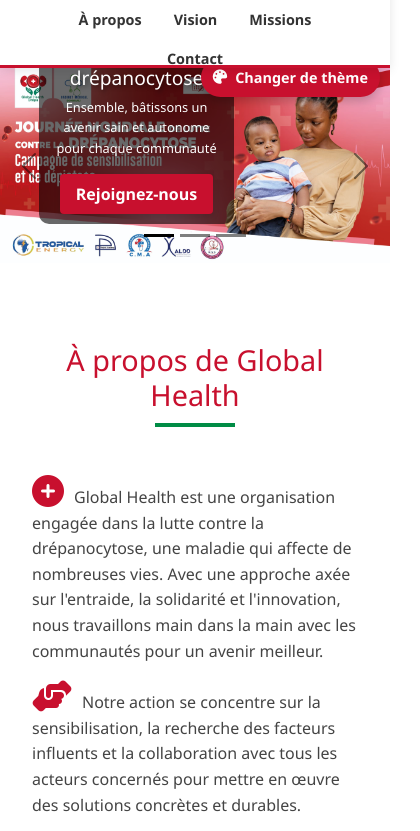
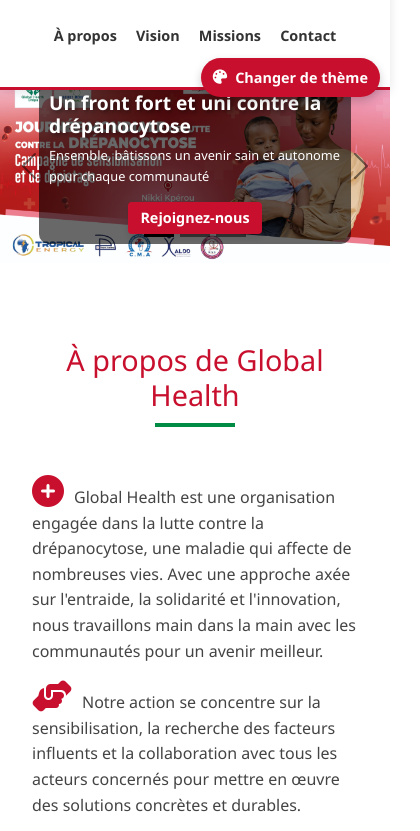
Before and after one commit to Faoussane/GlobalHealth, a plain HTML site: page index.html in a window 390 px wide. Shown: the part 82-913 px from the top of the page, 420 px wide, since content can reach past the window. Drawn offline with nearby package versions, Linux system fonts and the light colour scheme.

Commit message:
Update index.html

```diff
--- a/index.html
+++ b/index.html
@@ -58,6 +58,11 @@
             background-color: var(--light);
             line-height: 1.6;
             transition: all 0.3s ease;
+            padding: 0;
+            width: 100%;
+            margin: 0;
+            min-height: 200vh;
+            overflow-x: hidden;
         }
 
         /* Bouton de changement de thème */
@@ -186,7 +191,11 @@
             position: absolute;
             bottom: 20%;
             left: 10%;
-            width: 50%;
+            width: 80%; /* Largeur plus flexible */
+            max-width: 600px; /* Limite maximale pour éviter les débordements */
+            margin-left: auto;
+            margin-right: auto;
+            transform: translateX(0);
         }
 
 
@@ -194,7 +203,7 @@
         .g h1 {
             color: #ffffff;
             font-size: 2rem;
-            font-weight: 2rem;
+            font-weight: 700; /* Correction : font-weight n'accepte pas une valeur en rem */
             line-height: 1.2;
             text-shadow: 2px 2px 4px rgba(0, 0, 0, 0.5);
         }
@@ -228,6 +237,7 @@
         /* À propos */
         .about {
             background-color: var(--light);
+            width: 100%;
         }
 
         .about-content {
@@ -491,18 +501,19 @@
         .mission-card, .about-content, .vision-content {
             animation: fadeIn 1s ease-out;
         }
-        .container{
-                margin-top: 70px;
-            }
 
         /* Responsive */
         @media (max-width: 768px) {
             header {
-                height: 150px;
+                height: auto; /* Supprime la hauteur fixe */
+                padding: 1rem;
             }
             .header-container {
                 flex-direction: column;
                 text-align: center;
+            }
+            .logo {
+                margin-bottom: 1rem;
             }
 
             nav ul {
@@ -517,7 +528,7 @@
             }
 
             nav ul li {
-                margin: 0.5rem 1rem;
+                margin: 0.5rem .6rem;
             }
 
             .hero-content h1 {
@@ -542,27 +553,40 @@
                 right: 10px;
                 padding: 8px 12px;
                 font-size: 0.9rem;
+                z-index: 1500;
+            }
+            .g {
+                bottom: 10%;
+                left: 10%;
+                width: 80%;
+                max-width: 100%;
+                max-height: 90%;
             }
             .g h1 {
-            color: #ffffff;
                 font-size: 1.2rem;
-            font-weight: 2rem;
-            line-height: 1.2;
-            text-shadow: 2px 2px 4px rgba(0, 0, 0, 0.5);
+                text-align: start;
+
             }
-
             .g p {
-            color: #ffffff;
-            font-size: .8rem;
+                font-size: 0.8rem;
+                text-align: start;
+            }
+            .btn {
+                padding: 0.3rem 0.8rem;
+                font-size: 0.9rem;
             }
         .team-members {
             grid-template-columns: 1fr !important;
             width: 100%;
+            padding: 0 10px;
         }
         .member {
-            min-width: 450px;
             width: 100%;
-            max-width: 650px !important;
+            max-width: 100% !important;
+        }
+        .member img {
+            height: auto;
+            max-width: 100%;
         }
         }
         .logoImg{
@@ -575,6 +599,8 @@
             gap: 30px;
             margin-top: 20px;
             grid-template-columns: 33.33% 33.33% 33.33%;
+            max-width: 100%;
+            padding: 0 15px;
         }
 
         .member {
@@ -593,10 +619,16 @@
         border-radius: 12px;
         margin-bottom: 10px;
         }
+        .carou {
+        width: 100%;
+        margin-left: auto;
+        margin-right: auto;
+    }
 
     </style>
 </head>
 <body class="theme-1">
+    <div>
         <!-- Bouton de changement de thème -->
         <button class="theme-switcher" id="themeSwitcher">
             <i class="fas fa-palette"></i>
@@ -802,6 +834,7 @@
                 <p>&copy; 2023 Global Health. Tous droits réservés.</p>
             </div>
         </footer>
+    </div>
 
     <script>
         // Gestion du changement de thème
```
Lines whose indentation alone changed are shown as unchanged.
